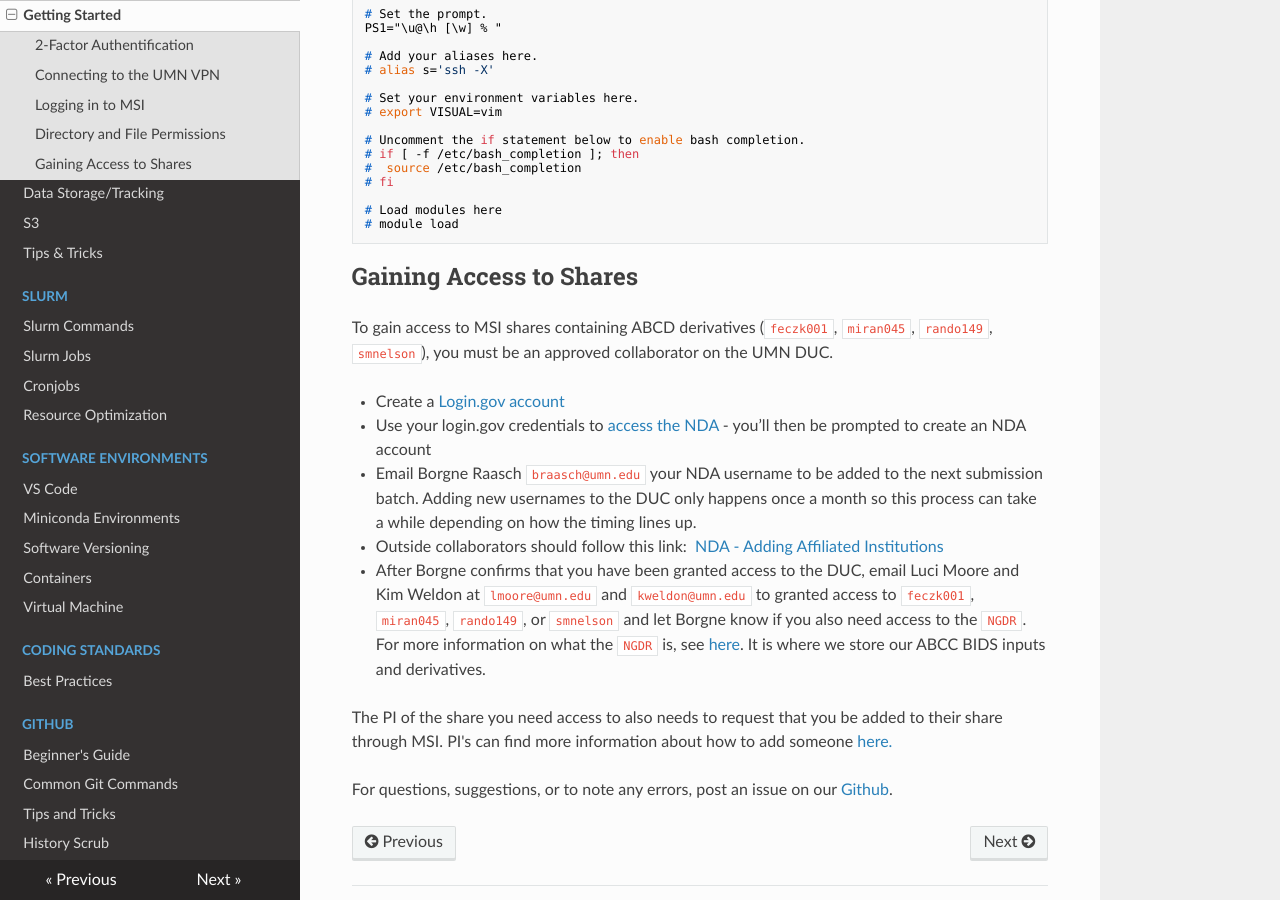
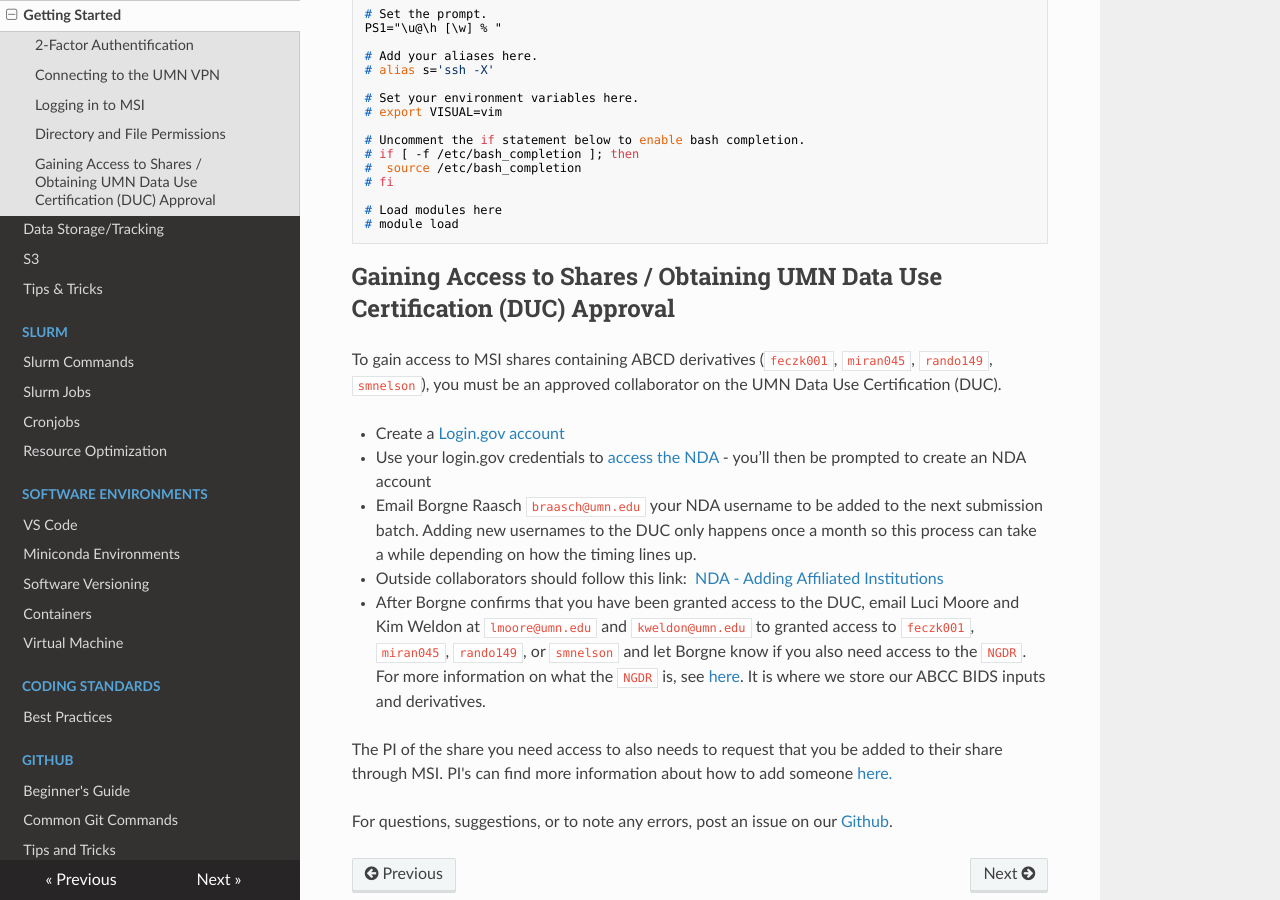
Before and after one commit to DCAN-Labs/cdni-brain, an MkDocs documentation site: the page built from docs/msi-login.md, in a window 1280 px wide and 900 px high, scrolled down 2531 px. Built offline with MkDocs 1.6.1, drawn with Linux system fonts in a browser that asks for light colours; nearby versions of some CDN libraries.

Commit message:
Update msi-login.md
clarify title of section about share access to include mention of DUC

````diff
--- a/docs/msi-login.md
+++ b/docs/msi-login.md
@@ -95,8 +95,8 @@ PS1="\u@\h [\w] % "
 # module load
 ```
 
-## Gaining Access to Shares
-To gain access to MSI shares containing ABCD derivatives (`feczk001`, `miran045`, `rando149`, `smnelson`), you must be an approved collaborator on the UMN DUC.
+## Gaining Access to Shares / Obtaining UMN Data Use Certification (DUC) Approval
+To gain access to MSI shares containing ABCD derivatives (`feczk001`, `miran045`, `rando149`, `smnelson`), you must be an approved collaborator on the UMN Data Use Certification (DUC).
 
 * Create a [Login.gov account](https://www.login.gov/create-an-account/)
 * Use your login.gov credentials to [access the NDA](https://nda.nih.gov/user/login_required.html?originator=%2Fuser%2Fdashboard%2Fdashboard.html) - you’ll then be prompted to create an NDA account
````
